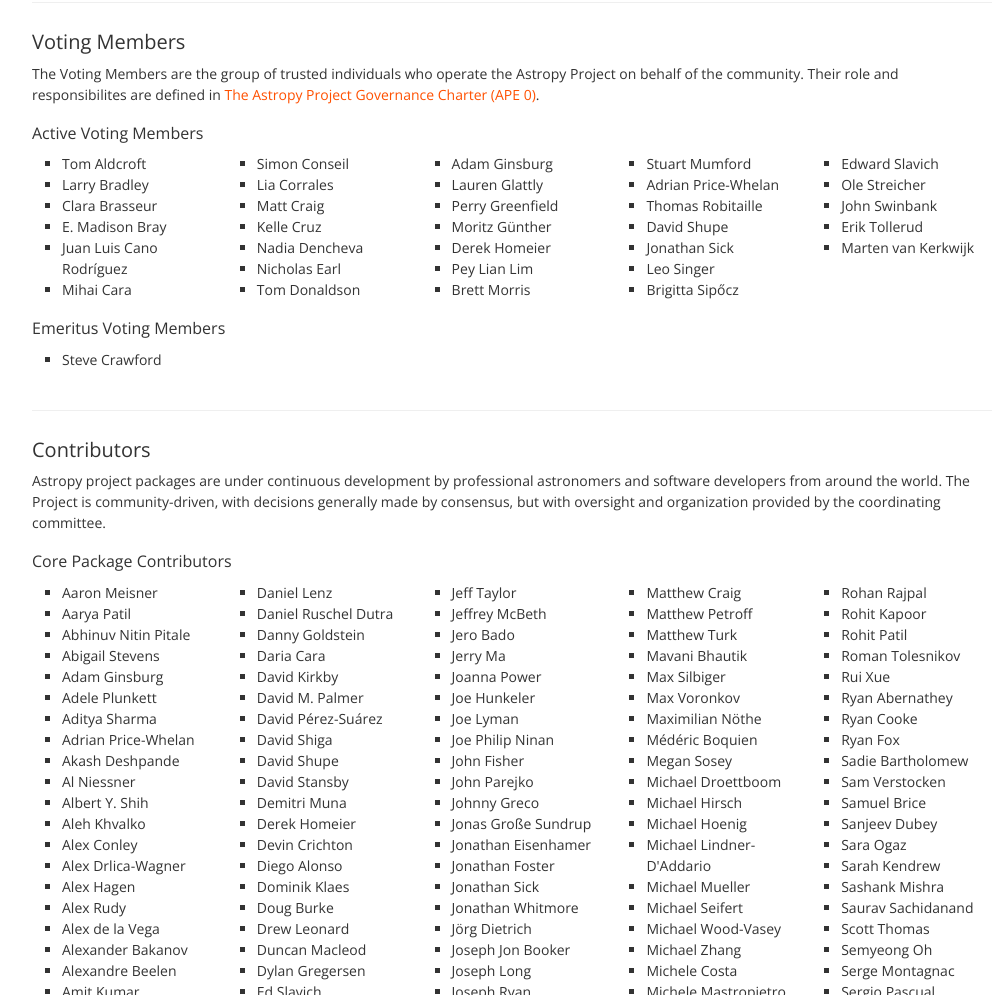
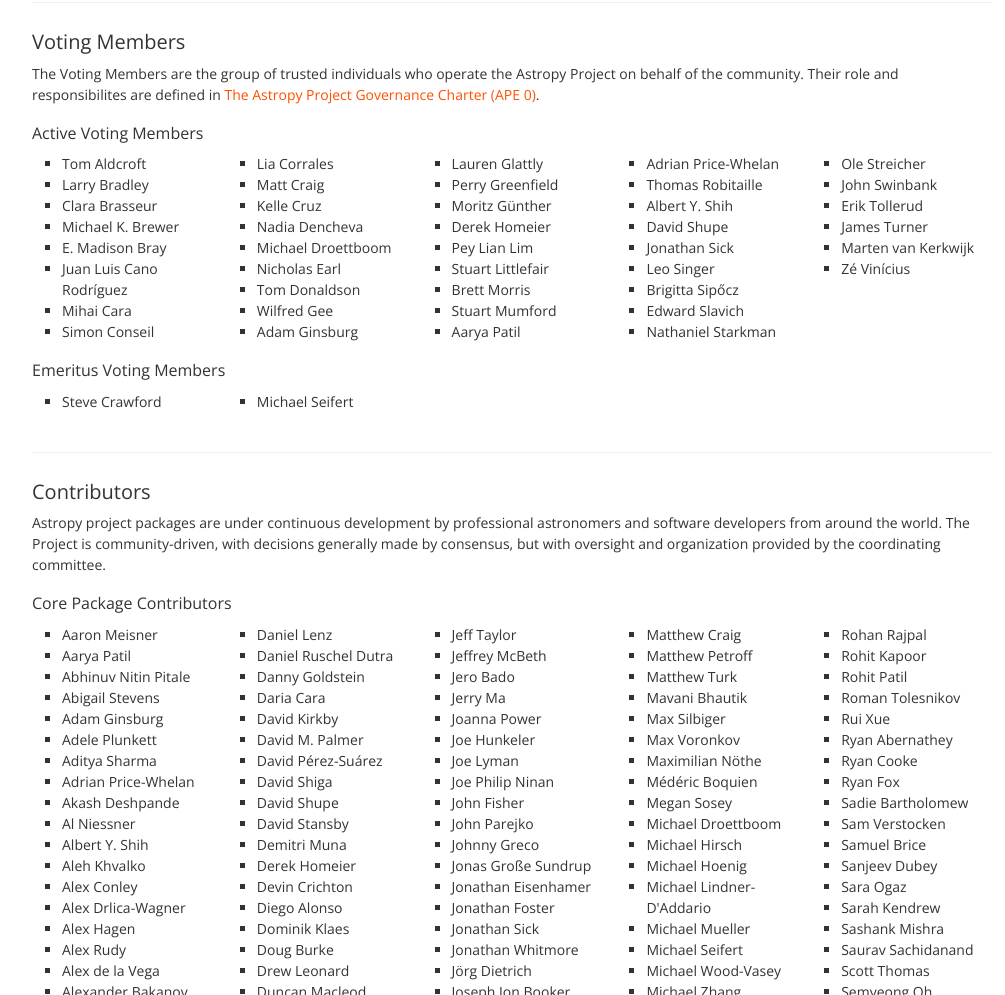
Before and after one commit to astropy/astropy.github.com, a plain HTML site: page team.html in a window 1280 px wide. Shown: the part 6328-7323 px from the top of the page, without its empty margins (128-1133 px from the left). Drawn offline with nearby package versions, Linux system fonts and the light colour scheme.

Commit message:
update voting members follolwing Jul 2021 election

```diff
--- a/team.html
+++ b/team.html
@@ -135,6 +135,7 @@
       <li>Tom Aldcroft</li>
       <li>Larry Bradley</li>
       <li>Clara Brasseur</li>
+      <li>Michael K. Brewer</li>
       <li>E. Madison Bray</li>
       <li>Juan Luis Cano Rodríguez</li>
       <li>Mihai Cara</li>
@@ -143,32 +144,41 @@
       <li>Matt Craig</li>
       <li>Kelle Cruz</li>
       <li>Nadia Dencheva</li>
+      <li>Michael Droettboom</li>
       <li>Nicholas Earl</li>
       <li>Tom Donaldson</li>
+      <li>Wilfred Gee</li>
       <li>Adam Ginsburg</li>
       <li>Lauren Glattly</li>
       <li>Perry Greenfield</li>
       <li>Moritz Günther</li>
       <li>Derek Homeier</li>
       <li>Pey Lian Lim</li>
+      <li>Stuart Littlefair</li>
       <li>Brett Morris</li>
       <li>Stuart Mumford</li>
+      <li>Aarya Patil</li>
       <li>Adrian Price-Whelan</li>
       <li>Thomas Robitaille</li>
+      <li>Albert Y. Shih</li>
       <li>David Shupe</li>
       <li>Jonathan Sick</li>
       <li>Leo Singer</li>
       <li>Brigitta Sipőcz</li>
       <li>Edward Slavich</li>
+      <li>Nathaniel Starkman</li>
       <li>Ole Streicher</li>
       <li>John Swinbank</li>
       <li>Erik Tollerud</li>
+      <li>James Turner</li>
       <li>Marten van Kerkwijk</li>
+      <li>Zé Vinícius</li>
     </ul>
 
     <h3 id="votingmembers-emeritus">Emeritus Voting Members<a class="paralink" href="#votingmembers-emeritus" title="Permalink to this headline">¶</a></h3>
     <ul class="team">
       <li>Steve Crawford</li>
+      <li>Michael Seifert</li>
     </ul>
     </p>
 
```
